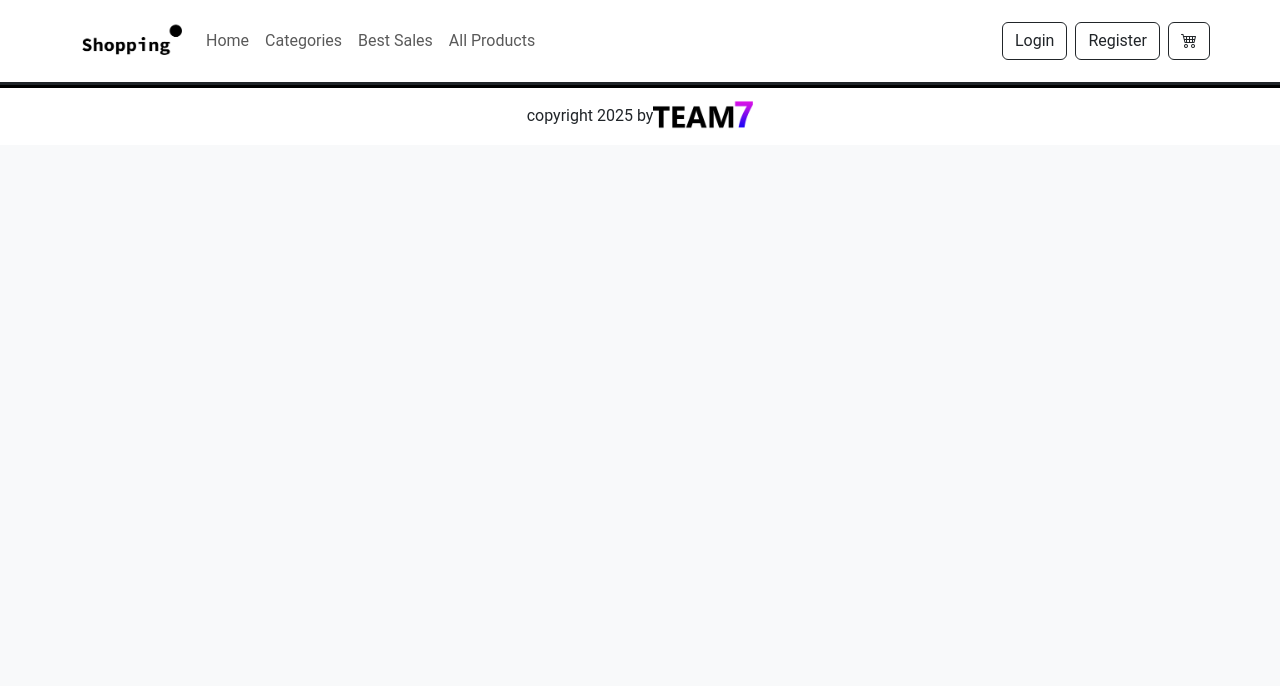
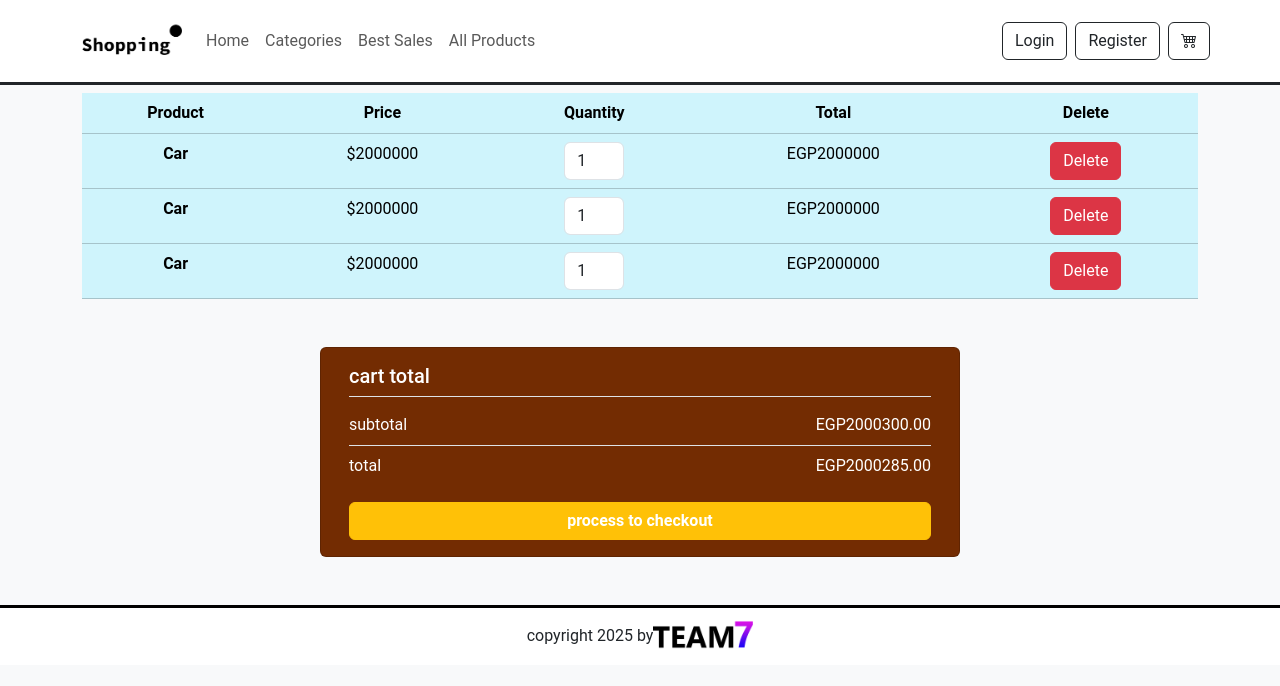
Before and after one commit to kareemelbalshe/cst-project, a plain HTML site: page client/cart/index.html in a window 1280 px wide. Drawn offline with nearby package versions, Linux system fonts and the light colour scheme.

Commit message:
Checkout&Cart

```diff
--- a/client/cart/index.html
+++ b/client/cart/index.html
@@ -71,6 +71,72 @@
         </div>
       </nav>
     </header>
+    <div class="container mt-2">
+      <table class="table text-center table-info" >
+        <thead>
+          <tr>
+            <th scope="col">Product</th>
+            <th scope="col">Price</th>
+            <th scope="col">Quantity</th>
+            <th scope="col">Total</th>
+            <th scope="col">Delete</th>
+          </tr>
+        </thead>
+        <tbody>
+          <tr>
+            <th scope="row">Car</th>
+            <td>$2000000</td>
+            <td>
+              <input type="number" class="form-control" value="1" min="1" style="width: 60px; margin: 0 auto;">
+            </td>
+            <td>EGP2000000</td>
+            <td>
+              <button type="button" class="btn btn-danger">Delete</button>
+            </td>
+          </tr>
+          <tr>
+            <th scope="row">Car</th>
+            <td>$2000000</td>
+            <td>
+              <input type="number" class="form-control" value="1" min="1" style="width: 60px; margin: 0 auto;">
+            </td>
+            <td>EGP2000000</td>
+            <td>
+              <button type="button" class="btn btn-danger">Delete</button>
+            </td>
+          </tr>
+          <tr>
+            <th scope="row">Car</th>
+            <td>$2000000</td>
+            <td>
+              <input type="number" class="form-control" value="1" min="1" style="width: 60px; margin: 0 auto;">
+            </td>
+            <td>EGP2000000</td>
+            <td>
+              <button type="button" class="btn btn-danger">Delete</button>
+            </td>
+          </tr>
+        </tbody>
+      </table>
+      <div class="row my-5 d-flex justify-content-center align-content-center">
+        <div class="card text-white" style="width: 40rem; background-color: #732C02;">
+          <div class="card-body">
+            <h5 class="card-title border-bottom pb-2">cart total</h5>
+            <div class="d-flex justify-content-between border-bottom py-2">
+              <span>subtotal</span>
+              <span>EGP2000300.00</span>
+            </div>
+            <div class="d-flex justify-content-between py-2">
+              <span>total</span>
+              <span>EGP2000285.00</span>
+            </div>
+            <button class="btn btn-warning text-white fw-semibold mt-3 w-100">process to checkout</button>
+          </div>
+        </div>
+      </div>
+    </div>
+
+
     <footer
       style="
         background: var(--white-color);
```
Also changed, not shown: client/checkout/index.html (+37 -0 lines).
